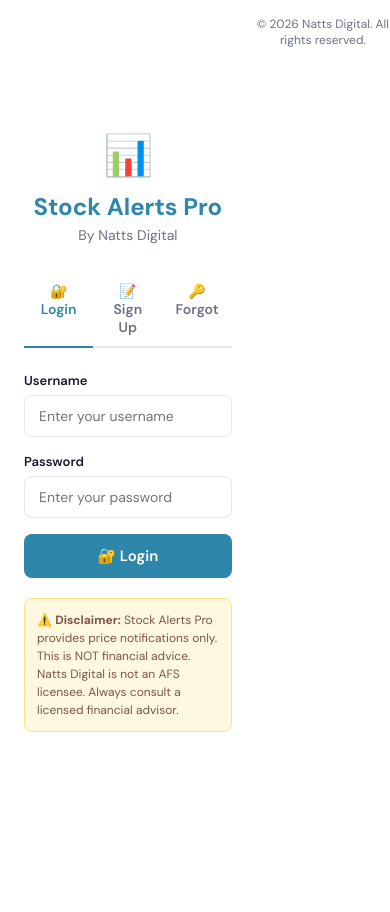
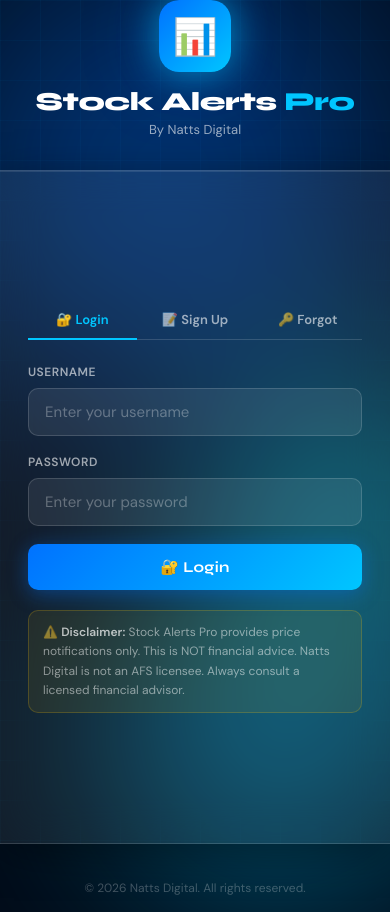
Before and after one commit to snattuvetty-spec/stock-alerts-flask, a Flask app: page / in a window 390 px wide. Before the commit the page ends 732 px from the top, so only its background shows below. Run offline with Flask 3, Linux system fonts and the light colour scheme.

Commit message:
Redesign login page - mobile fullscreen, loading spinner, blue theme

```diff
--- a/templates/login.html
+++ b/templates/login.html
@@ -4,52 +4,237 @@
     <meta charset="UTF-8">
     <meta name="viewport" content="width=device-width, initial-scale=1.0">
     <title>Login — Stock Alerts Pro</title>
-    <link href="https://fonts.googleapis.com/css2?family=DM+Sans:wght@400;500;600;700&display=swap" rel="stylesheet">
+    <link href="https://fonts.googleapis.com/css2?family=Syne:wght@400;600;700;800&family=DM+Sans:wght@400;500;600&display=swap" rel="stylesheet">
     <style>
-        :root { --brand: #2E86AB; --brand-dark: #1a6a8a; --danger: #e74c3c; --border: #e5e7eb; --text: #1a1a2e; --text-muted: #6b7280; }
-        * { box-sizing: border-box; margin: 0; padding: 0; }
-        body { font-family: 'DM Sans', sans-serif; background: linear-gradient(135deg, #e8f4f8 0%, #f0f9ff 100%); min-height: 100vh; display: flex; align-items: center; justify-content: center; padding: 20px; }
-        .auth-card { background: white; border-radius: 16px; box-shadow: 0 4px 24px rgba(0,0,0,0.10); width: 100%; max-width: 420px; padding: 36px; }
-
-        /* Mobile: full screen card */
-        @media (max-width: 480px) {
-            body { padding: 0; align-items: stretch; background: white; }
-            .auth-card { border-radius: 0; box-shadow: none; min-height: 100vh; padding: 48px 24px 32px; display: flex; flex-direction: column; justify-content: center; }
-            footer { padding-bottom: 24px; }
+        :root {
+            --brand: #00c6ff;
+            --brand-dark: #0072ff;
+            --glow: rgba(0,198,255,0.35);
+            --text: #ffffff;
+            --text-muted: rgba(255,255,255,0.6);
+            --border: rgba(255,255,255,0.15);
+            --input-bg: rgba(255,255,255,0.08);
+            --card-bg: rgba(255,255,255,0.07);
         }
 
-        /* Loading spinner */
+        * { box-sizing: border-box; margin: 0; padding: 0; }
+
+        body {
+            font-family: 'DM Sans', sans-serif;
+            min-height: 100vh;
+            display: flex;
+            flex-direction: column;
+            align-items: center;
+            justify-content: center;
+            background: #020b18;
+            overflow: hidden;
+            position: relative;
+        }
+
+        /* Animated background blobs */
+        .bg-blob {
+            position: fixed;
+            border-radius: 50%;
+            filter: blur(80px);
+            opacity: 0.5;
+            animation: floatBlob 8s ease-in-out infinite alternate;
+            pointer-events: none;
+            z-index: 0;
+        }
+        .bg-blob-1 { width: 500px; height: 500px; background: radial-gradient(circle, #0072ff, transparent); top: -100px; left: -100px; animation-delay: 0s; }
+        .bg-blob-2 { width: 400px; height: 400px; background: radial-gradient(circle, #00c6ff, transparent); bottom: -80px; right: -80px; animation-delay: 3s; }
+        .bg-blob-3 { width: 300px; height: 300px; background: radial-gradient(circle, #00e5ff, transparent); top: 40%; left: 50%; transform: translate(-50%,-50%); animation-delay: 1.5s; }
+
+        @keyframes floatBlob {
+            from { transform: scale(1) translate(0,0); }
+            to { transform: scale(1.15) translate(20px, 20px); }
+        }
+
+        /* Grid overlay */
+        body::before {
+            content: '';
+            position: fixed;
+            inset: 0;
+            background-image: linear-gradient(rgba(0,198,255,0.04) 1px, transparent 1px),
+                              linear-gradient(90deg, rgba(0,198,255,0.04) 1px, transparent 1px);
+            background-size: 40px 40px;
+            z-index: 0;
+            pointer-events: none;
+        }
+
+        .auth-wrapper {
+            position: relative;
+            z-index: 1;
+            width: 100%;
+            max-width: 420px;
+            padding: 20px;
+        }
+
+        /* Logo */
+        .auth-logo {
+            text-align: center;
+            margin-bottom: 32px;
+        }
+        .logo-icon {
+            width: 72px;
+            height: 72px;
+            background: linear-gradient(135deg, #0072ff, #00c6ff);
+            border-radius: 20px;
+            display: inline-flex;
+            align-items: center;
+            justify-content: center;
+            font-size: 36px;
+            margin-bottom: 14px;
+            box-shadow: 0 0 32px rgba(0,198,255,0.5), 0 0 64px rgba(0,114,255,0.3);
+            animation: pulseLogo 3s ease-in-out infinite;
+        }
+        @keyframes pulseLogo {
+            0%, 100% { box-shadow: 0 0 32px rgba(0,198,255,0.5), 0 0 64px rgba(0,114,255,0.3); }
+            50% { box-shadow: 0 0 48px rgba(0,198,255,0.8), 0 0 96px rgba(0,114,255,0.5); }
+        }
+        .auth-logo h1 {
+            font-family: 'Syne', sans-serif;
+            font-size: 26px;
+            font-weight: 800;
+            color: #fff;
+            letter-spacing: -0.5px;
+        }
+        .auth-logo h1 span { color: var(--brand); }
+        .auth-logo p { font-size: 13px; color: var(--text-muted); margin-top: 4px; }
+
+        /* Card */
+        .auth-card {
+            background: var(--card-bg);
+            backdrop-filter: blur(20px);
+            -webkit-backdrop-filter: blur(20px);
+            border: 1px solid var(--border);
+            border-radius: 20px;
+            padding: 32px 28px;
+            box-shadow: 0 8px 40px rgba(0,0,0,0.4), inset 0 1px 0 rgba(255,255,255,0.1);
+        }
+
+        /* Tabs */
+        .tabs {
+            display: flex;
+            border-bottom: 1px solid var(--border);
+            margin-bottom: 24px;
+            gap: 4px;
+        }
+        .tab {
+            flex: 1;
+            text-align: center;
+            padding: 10px 4px;
+            font-size: 13px;
+            font-weight: 600;
+            cursor: pointer;
+            color: var(--text-muted);
+            text-decoration: none;
+            border-bottom: 2px solid transparent;
+            margin-bottom: -1px;
+            transition: all 0.2s;
+            white-space: nowrap;
+        }
+        .tab.active { color: var(--brand); border-bottom-color: var(--brand); }
+        .tab:hover:not(.active) { color: rgba(255,255,255,0.8); }
+
+        /* Form */
+        .form-group { margin-bottom: 18px; }
+        label { display: block; font-size: 12px; font-weight: 600; color: var(--text-muted); margin-bottom: 8px; letter-spacing: 0.5px; text-transform: uppercase; }
+        input {
+            width: 100%;
+            padding: 13px 16px;
+            background: var(--input-bg);
+            border: 1.5px solid var(--border);
+            border-radius: 10px;
+            font-size: 15px;
+            font-family: 'DM Sans', sans-serif;
+            color: #fff;
+            outline: none;
+            transition: all 0.2s;
+        }
+        input::placeholder { color: rgba(255,255,255,0.3); }
+        input:focus {
+            border-color: var(--brand);
+            background: rgba(0,198,255,0.08);
+            box-shadow: 0 0 0 3px rgba(0,198,255,0.15);
+        }
+
+        /* Button */
+        .btn {
+            width: 100%;
+            padding: 14px;
+            border: none;
+            border-radius: 10px;
+            background: linear-gradient(135deg, #0072ff, #00c6ff);
+            color: white;
+            font-size: 15px;
+            font-weight: 700;
+            font-family: 'Syne', sans-serif;
+            cursor: pointer;
+            transition: all 0.2s;
+            margin-top: 4px;
+            display: flex;
+            align-items: center;
+            justify-content: center;
+            gap: 8px;
+            box-shadow: 0 4px 20px rgba(0,114,255,0.4);
+            letter-spacing: 0.3px;
+        }
+        .btn:hover { transform: translateY(-1px); box-shadow: 0 8px 28px rgba(0,198,255,0.5); }
+        .btn:active { transform: translateY(0); }
+
+        /* Spinner */
         @keyframes spin { to { transform: rotate(360deg); } }
-        .btn-spinner { display: none; width: 18px; height: 18px; border: 2px solid rgba(255,255,255,0.4); border-top-color: white; border-radius: 50%; animation: spin 0.7s linear infinite; margin-right: 8px; }
+        .btn-spinner { display: none; width: 18px; height: 18px; border: 2px solid rgba(255,255,255,0.3); border-top-color: white; border-radius: 50%; animation: spin 0.7s linear infinite; }
         .btn.loading .btn-spinner { display: inline-block; }
-        .btn.loading .btn-text { opacity: 0.8; }
-        .btn { display: flex; align-items: center; justify-content: center; gap: 4px; }
-        .auth-logo { text-align: center; margin-bottom: 28px; }
-        .auth-logo h1 { font-size: 24px; font-weight: 700; color: var(--brand); margin-top: 10px; }
-        .auth-logo p { font-size: 14px; color: var(--text-muted); margin-top: 4px; }
-        .tabs { display: flex; border-bottom: 2px solid var(--border); margin-bottom: 24px; }
-        .tab { flex: 1; text-align: center; padding: 10px; font-size: 14px; font-weight: 600; cursor: pointer; color: var(--text-muted); text-decoration: none; border-bottom: 2px solid transparent; margin-bottom: -2px; transition: all 0.15s; }
-        .tab.active { color: var(--brand); border-bottom-color: var(--brand); }
-        .form-group { margin-bottom: 16px; }
-        label { display: block; font-size: 13px; font-weight: 600; color: var(--text); margin-bottom: 6px; }
-        input { width: 100%; padding: 11px 14px; border: 1.5px solid var(--border); border-radius: 8px; font-size: 14px; font-family: 'DM Sans', sans-serif; outline: none; transition: border 0.15s; }
-        input:focus { border-color: var(--brand); }
-        .btn { width: 100%; padding: 12px; border: none; border-radius: 8px; background: var(--brand); color: white; font-size: 15px; font-weight: 600; font-family: 'DM Sans', sans-serif; cursor: pointer; transition: background 0.15s; margin-top: 4px; }
-        .btn:hover { background: var(--brand-dark); }
-        .alert-error { background: #fde8e8; color: #c0392b; padding: 10px 14px; border-radius: 8px; font-size: 13px; margin-bottom: 16px; }
-        .alert-success { background: #e8f5e9; color: #2e7d32; padding: 10px 14px; border-radius: 8px; font-size: 13px; margin-bottom: 16px; }
-        .disclaimer { background: #fff8e1; border: 1px solid #ffe082; border-radius: 8px; padding: 12px; font-size: 12px; color: #795548; margin-top: 20px; line-height: 1.5; }
-        footer { text-align: center; font-size: 12px; color: var(--text-muted); margin-top: 16px; }
+
+        /* Error */
+        .alert-error { background: rgba(231,76,60,0.15); border: 1px solid rgba(231,76,60,0.4); color: #ff8a80; padding: 10px 14px; border-radius: 8px; font-size: 13px; margin-bottom: 16px; }
+
+        /* Disclaimer */
+        .disclaimer {
+            background: rgba(255,193,7,0.08);
+            border: 1px solid rgba(255,193,7,0.2);
+            border-radius: 10px;
+            padding: 12px 14px;
+            font-size: 12px;
+            color: rgba(255,255,255,0.5);
+            margin-top: 20px;
+            line-height: 1.6;
+        }
+
+        footer {
+            text-align: center;
+            font-size: 12px;
+            color: rgba(255,255,255,0.25);
+            margin-top: 20px;
+            position: relative;
+            z-index: 1;
+        }
+
+        /* Mobile fullscreen */
+        @media (max-width: 480px) {
+            body { justify-content: flex-start; padding-top: 0; }
+            .auth-wrapper { max-width: 100%; padding: 0; min-height: 100vh; display: flex; flex-direction: column; justify-content: center; }
+            .auth-card { border-radius: 0; border-left: none; border-right: none; flex: 1; display: flex; flex-direction: column; justify-content: center; }
+            footer { padding: 16px; }
+        }
     </style>
 </head>
 <body>
-<div class="auth-card">
+
+<div class="bg-blob bg-blob-1"></div>
+<div class="bg-blob bg-blob-2"></div>
+<div class="bg-blob bg-blob-3"></div>
+
+<div class="auth-wrapper">
     <div class="auth-logo">
-        <div style="font-size:40px;">📊</div>
-        <h1>Stock Alerts Pro</h1>
+        <div class="logo-icon">📊</div>
+        <h1>Stock Alerts <span>Pro</span></h1>
         <p>By Natts Digital</p>
     </div>
 
+    <div class="auth-card">
         <div class="tabs">
             <a href="/" class="tab active">🔐 Login</a>
             <a href="/signup" class="tab">📝 Sign Up</a>
@@ -69,21 +254,26 @@
                 <label>Password</label>
                 <input type="password" name="password" autocomplete="current-password" placeholder="Enter your password" required>
             </div>
-        <button type="submit" class="btn" id="loginBtn"><span class="btn-spinner"></span><span class="btn-text">🔐 Login</span></button>
+            <button type="submit" class="btn" id="loginBtn">
+                <span class="btn-spinner"></span>
+                <span class="btn-text">🔐 Login</span>
+            </button>
         </form>
 
         <div class="disclaimer">
-        ⚠️ <strong>Disclaimer:</strong> Stock Alerts Pro provides price notifications only. This is NOT financial advice. Natts Digital is not an AFS licensee. Always consult a licensed financial advisor.
+            ⚠️ <strong style="color:rgba(255,255,255,0.7);">Disclaimer:</strong> Stock Alerts Pro provides price notifications only. This is NOT financial advice. Natts Digital is not an AFS licensee. Always consult a licensed financial advisor.
         </div>
     </div>
+</div>
+
 <footer>© 2026 Natts Digital. All rights reserved.</footer>
+
 <script>
 document.querySelector('form').addEventListener('submit', function() {
     const btn = document.getElementById('loginBtn');
     btn.classList.add('loading');
     btn.querySelector('.btn-text').textContent = 'Logging in...';
     btn.disabled = true;
-    // Re-enable after 8s in case of server error
     setTimeout(() => {
         btn.classList.remove('loading');
         btn.querySelector('.btn-text').textContent = '🔐 Login';
```
Lines whose indentation alone changed are shown as unchanged.
